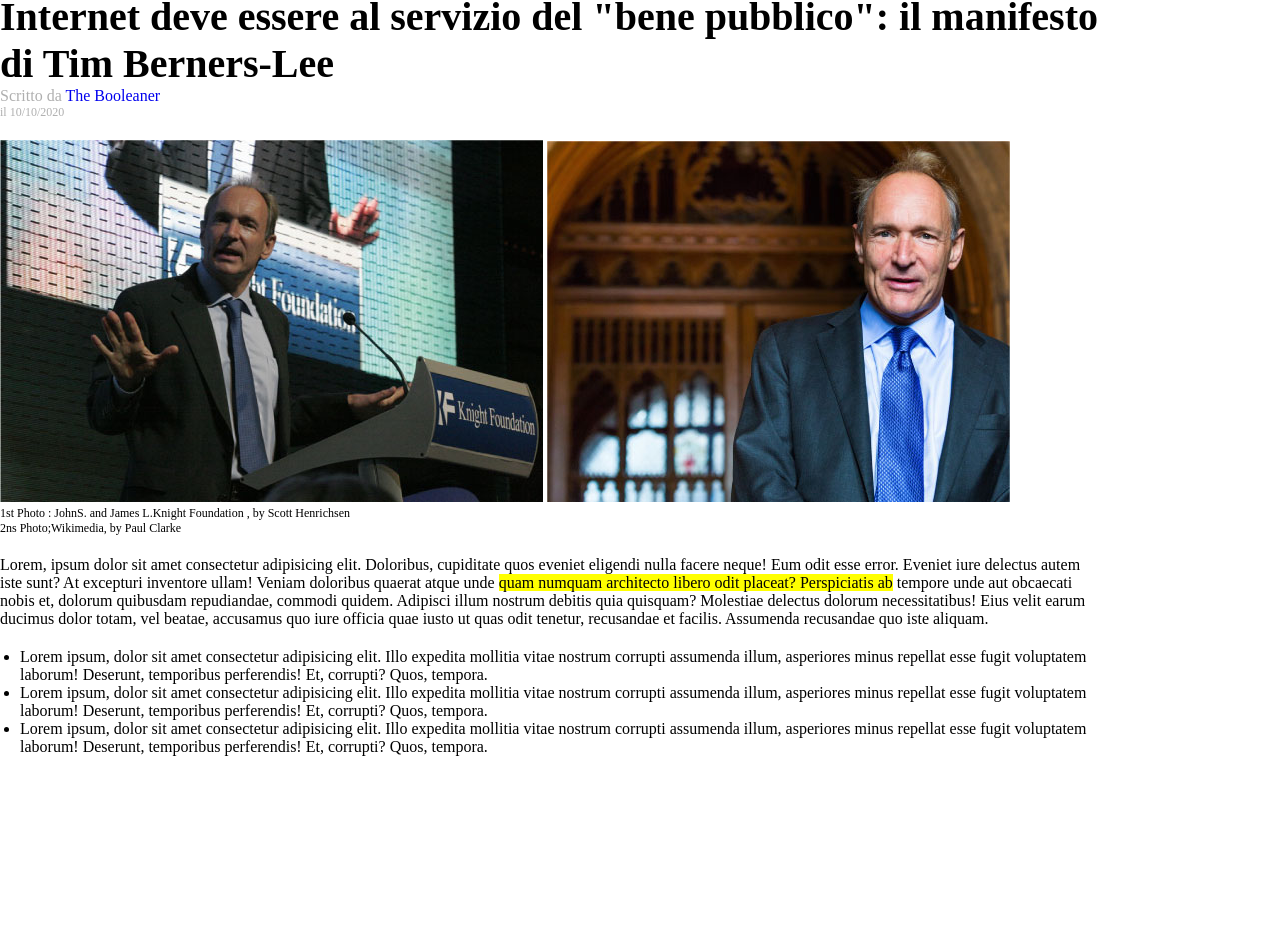
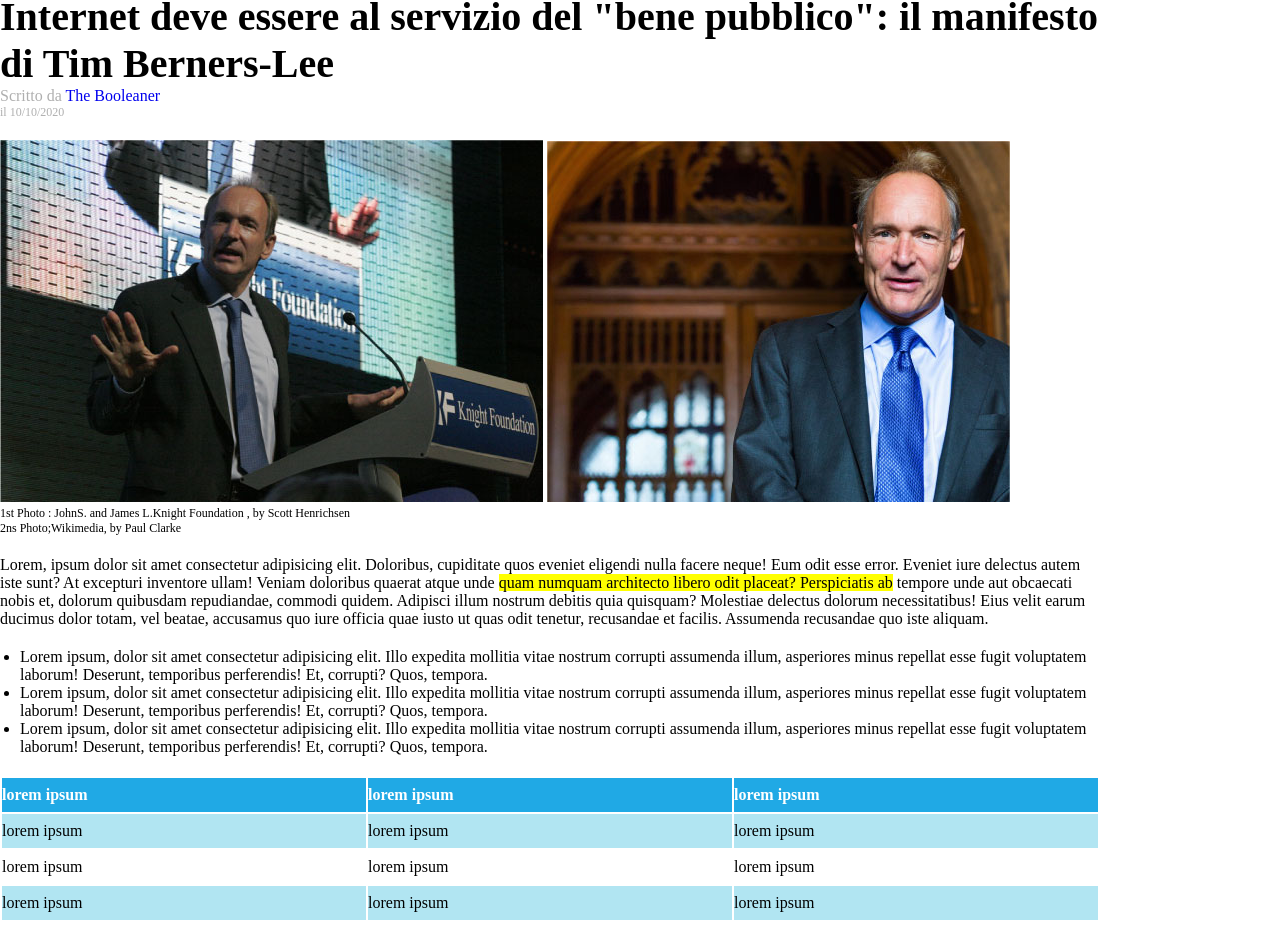
Before and after one commit to DamianoCasolari/html-css-booleaner, a plain HTML site: page index.html in a window 1280 px wide. Shown: the part 82-1024 px from the top of the page. Before the commit the page ends 858 px from the top, so only its background shows below. Drawn offline with Linux system fonts and the light colour scheme.

Commit message:
add table

```diff
--- a/css/style.css
+++ b/css/style.css
@@ -48,3 +48,21 @@ section {
 ul {
     padding: 0 0 0 20px;
 }
+
+/* info table  */
+
+table  {
+    width: 100%;
+}
+
+td, th {
+    text-align: left;
+    padding: 8px 0;
+  }
+  thead>tr {
+    color: white;
+    background-color: #20a9e5;
+  }
+  tbody>tr:nth-of-type(odd) {
+    background-color: #b1e5f2;
+  }
--- a/index.html
+++ b/index.html
@@ -52,6 +52,35 @@
                     temporibus perferendis! Et, corrupti? Quos, tempora.</li>
             </ul>
         </section>
+        <section id="table">
+            <table>
+                <thead>
+                    <tr>
+                        <th>lorem ipsum</th>
+                        <th>lorem ipsum</th>
+                        <th>lorem ipsum</th>
+                    </tr>
+                <tbody>
+                    <tr>
+                        <td>lorem ipsum</td>
+                        <td>lorem ipsum</td>
+                        <td>lorem ipsum</td>
+                    </tr>
+                    <tr>
+                        <td>lorem ipsum</td>
+                        <td>lorem ipsum</td>
+                        <td>lorem ipsum</td>
+                    </tr>
+                    <tr>
+                        <td>lorem ipsum</td>
+                        <td>lorem ipsum</td>
+                        <td>lorem ipsum</td>
+                    </tr>
+
+                </tbody>
+                </thead>
+            </table>
+        </section>
 
 
 
```
